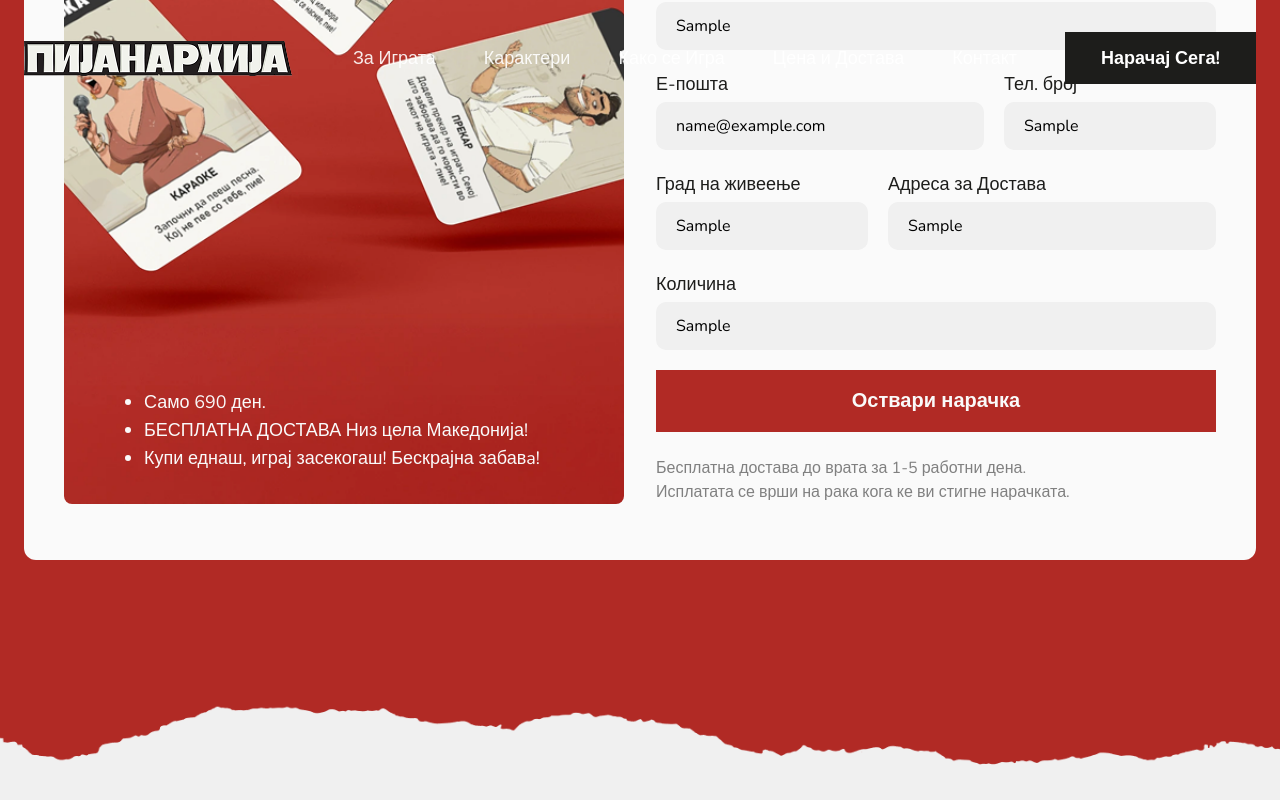
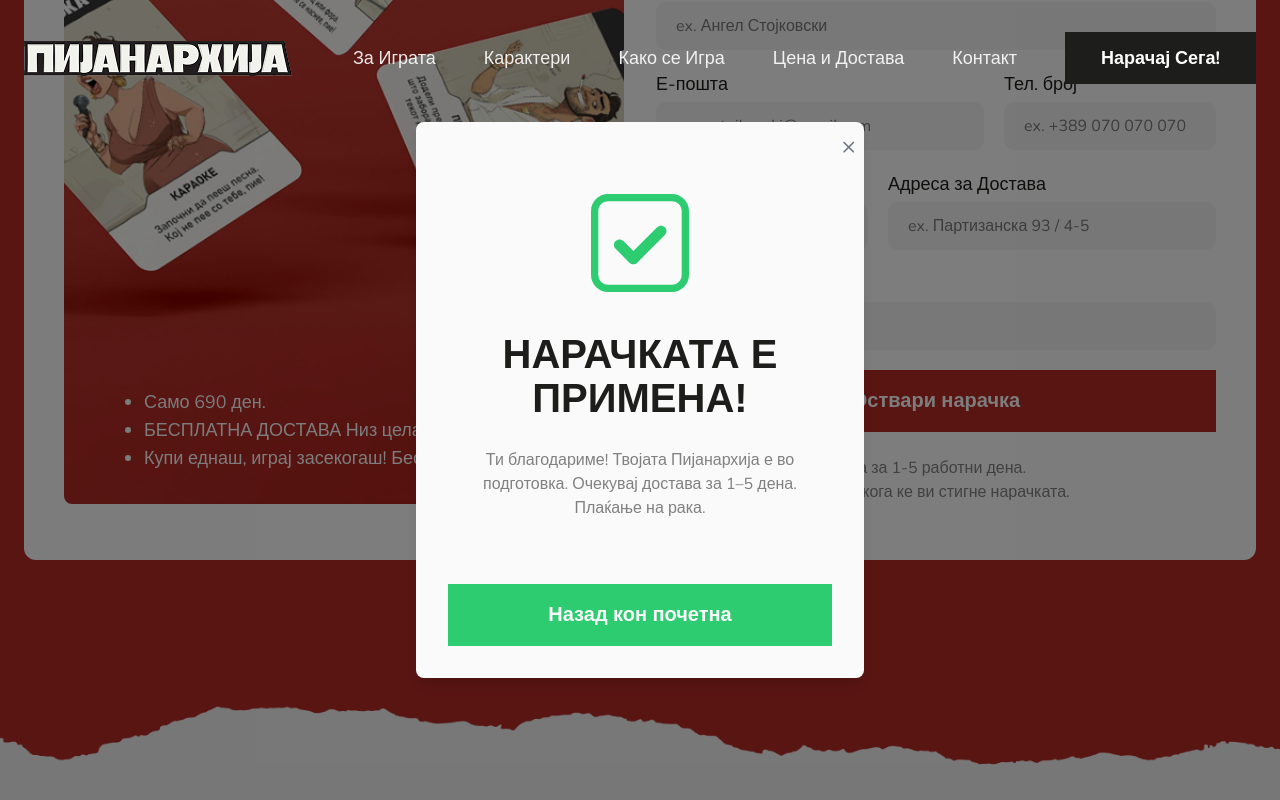
Before and after one commit to Pijanarhija/Pijanarhija, a Next.js app: page / in a window 1280 px wide. Both pictures are taken after typing "Sample", "name@example.com", "Sample", "Sample", "Sample", "Sample" into the empty fields and a click on the button "Оствари нарачка". Shown: the part 5896-6696 px from the top of the page. Built offline with nearby package versions, Linux system fonts and the light colour scheme; a web font is replaced by a local one.

Commit message:
success popup completed

```diff
--- a/components/ContactSection.tsx
+++ b/components/ContactSection.tsx
@@ -1,18 +1,21 @@
 "use client";
-
 import Image from "next/image";
+import Link from "next/link";
 import type { FormEvent } from "react";
+import { useState } from "react";
 import contactImage from "../public/assets/constact-image.png";
+import popupCheck from "../public/assets/popup-check.svg";
 import Animations from "./Animations";
 import ImageAnimations from "./ImageAnimations";
 
 const ContactSection = () => {
+	const [showSuccessPopup, setShowSuccessPopup] = useState(false);
+
 	const handleSubmit = async (e: FormEvent<HTMLFormElement>) => {
 		e.preventDefault();
-		const formData = new FormData(e.currentTarget);
-
+		const form = e.currentTarget;
+		const formData = new FormData(form);
 		const formEntries = Object.fromEntries(formData);
-
 		try {
 			await fetch("/", {
 				method: "POST",
@@ -21,10 +24,15 @@ const ContactSection = () => {
 					formEntries as Record<string, string>,
 				).toString(),
 			});
-			e.currentTarget.reset();
+			form.reset();
+			setShowSuccessPopup(true);
 		} catch (error) {
 			console.error("Form submission error:", error);
 		}
+	};
+
+	const closePopup = () => {
+		setShowSuccessPopup(false);
 	};
 
 	return (
@@ -78,7 +86,6 @@ const ContactSection = () => {
 							className="grid grid-cols-1 sm:grid-cols-5 gap-5 pt-8"
 						>
 							<input type="hidden" name="form-name" value="contact" />
-
 							<div className="flex flex-col gap-1 sm:col-span-5">
 								<Animations delay={0.3}>
 									<label htmlFor="name" className="text-dark text-lg">
@@ -189,6 +196,40 @@ const ContactSection = () => {
 					</div>
 				</div>
 			</div>
+
+			{/* Success Popup */}
+			{showSuccessPopup && (
+				<div className="fixed inset-0 bg-black/50 flex items-center justify-center z-50">
+					<div className="bg-light-100 p-8 rounded-lg shadow-lg max-w-md mx-4 relative">
+						<button
+							type="button"
+							onClick={closePopup}
+							className="absolute top-2 right-2 text-gray-500 hover:text-gray-700 text-2xl cursor-pointer"
+						>
+							×
+						</button>
+						<div className="text-center">
+							<div className="mx-auto flex items-center justify-center pt-10">
+								<Image src={popupCheck} alt="check icon" />
+							</div>
+							<h3 className="text-dark mb-2 text-center uppercase pt-10 pb-5">
+								Нарачката е примена!
+							</h3>
+							<p className="text-body text-center pb-16">
+								Ти благодариме! Твојата Пијанархија е во подготовка. Очекувај
+								достава за 1–5 дена. Плаќање на рака.
+							</p>
+
+							<Link
+								href="/"
+								className="flex items-center justify-center cursor-pointer w-full bg-[#2DCC70] border border-[#2DCC70] text-xl text-light-100 px-7 py-4 font-bold hover:bg-light-100 hover:text-[#2DCC70] transition-colors duration-300 ease-in-out"
+							>
+								Назад кон почетна
+							</Link>
+						</div>
+					</div>
+				</div>
+			)}
 		</section>
 	);
 };
```
Also changed, not shown: public/assets/popup-check.svg (added).
